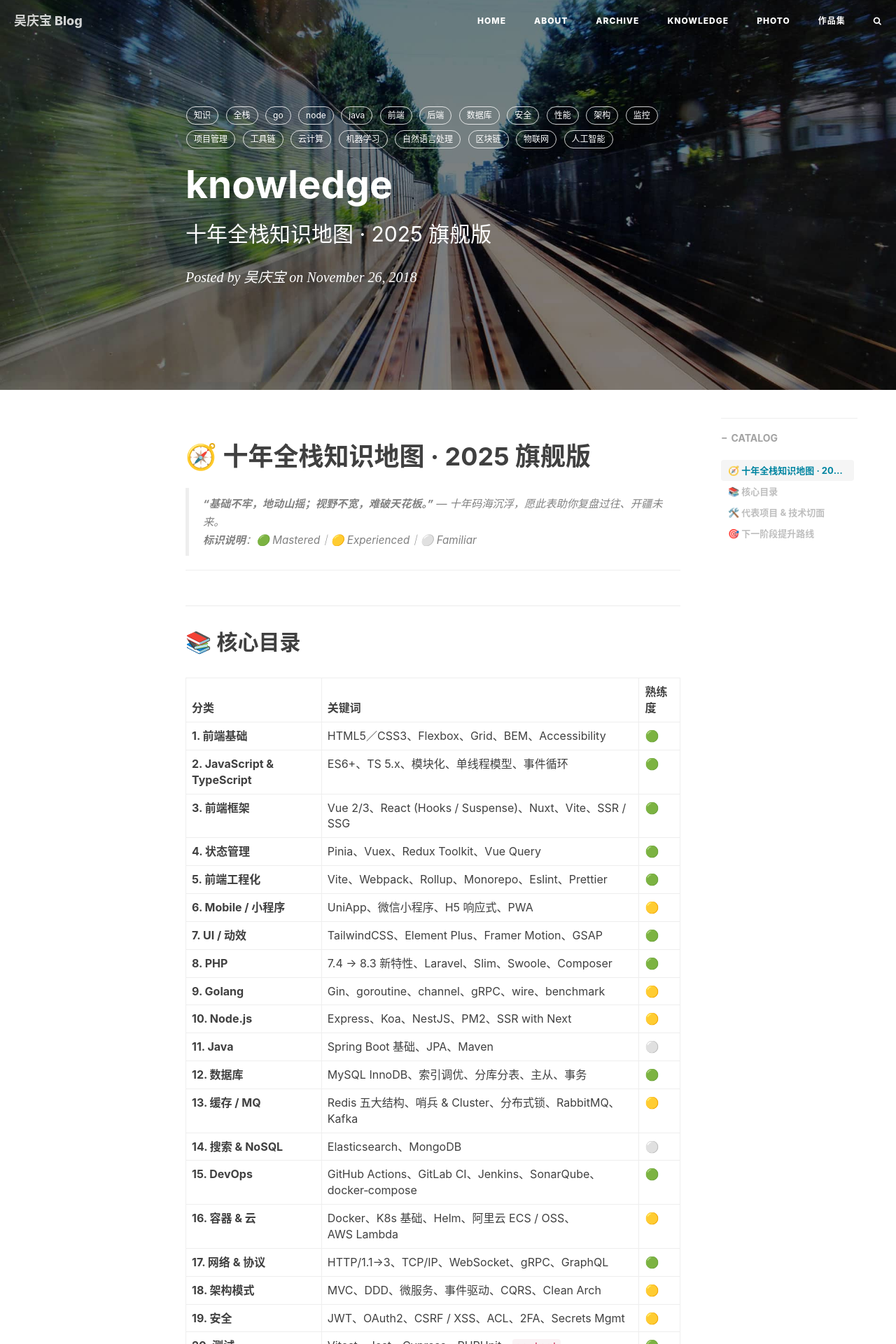
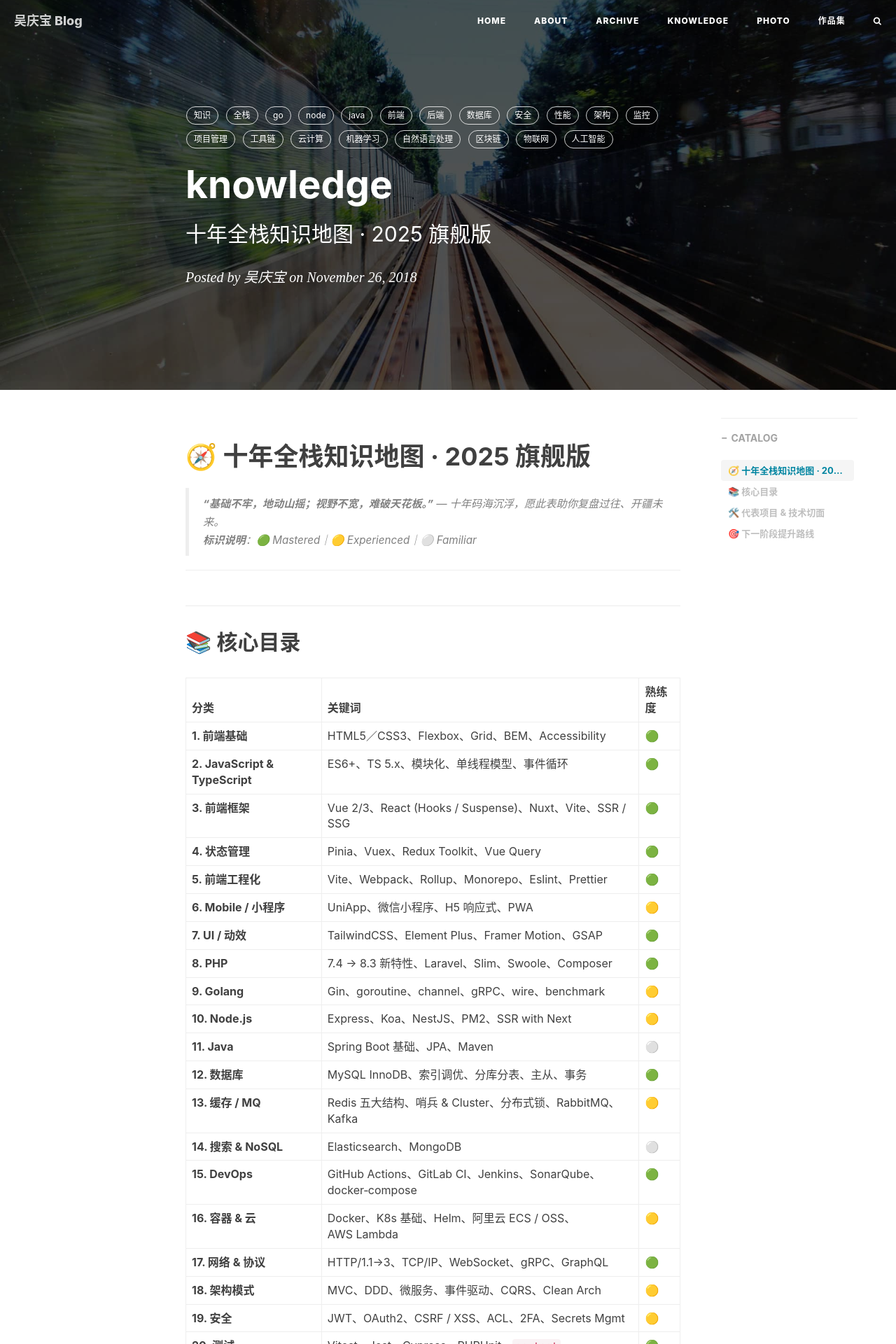
Before and after one commit to wuxiumu/wuxiumu.github.io, a Jekyll site: the page built from knowledge.markdown, in a window 1280 px wide. Shown: the top 1920 px of the page at 70% size. Built offline with Jekyll 4.4.1, drawn with Linux system fonts in a browser that asks for light colours; nearby versions of some CDN libraries; comment, search, counter and statistics services are not loaded.

Commit message:
使用 background-blend-mode（混合模式）通过叠加颜色层降低背景图亮度，使文字更清晰

```diff
--- a/_includes/intro-header.html
+++ b/_includes/intro-header.html
@@ -12,6 +12,7 @@
         position: relative;
         background-image: url('{% if page.header-img contains "http" %}{{ page.header-img }}{% else %}{{ site.baseurl }}/{% if page.header-img %}{{ page.header-img }}{% else %}{{ site.header-img }}{% endif %}{% endif %}');
         background: {{ page.header-bg-css }};
+        background-blend-mode: multiply;
     }
 
     {% if page.header-mask %}
```
